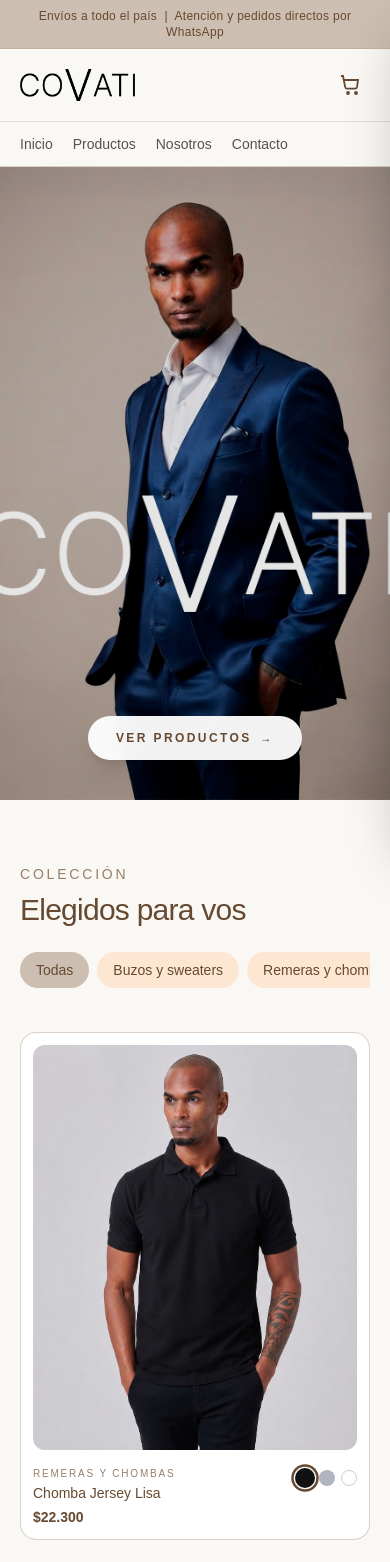
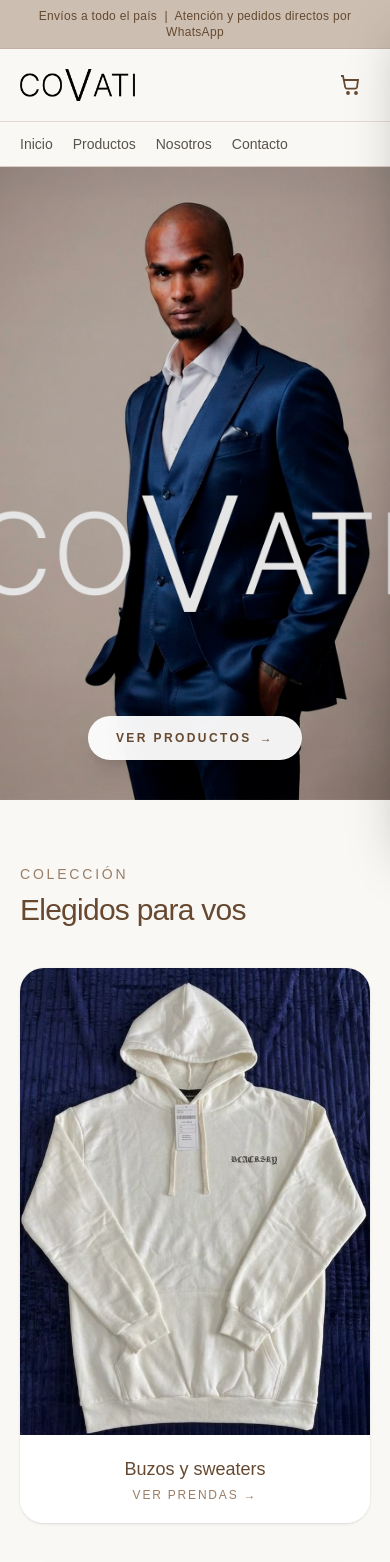
Before and after one commit to franco10000/covati-tienda, a Next.js app: page / in a window 390 px wide. Shown: the top 1562 px of the page. Built offline with nearby package versions, Linux system fonts and the light colour scheme.

Commit message:
Corrección de rutas de imágenes, header, footer y diseño de categoría

```diff
--- a/app/layout.tsx
+++ b/app/layout.tsx
@@ -28,6 +28,7 @@ export default function RootLayout({
   return (
     <html
       lang="es"
+      data-scroll-behavior="smooth"
       className={`${geistSans.variable} ${geistMono.variable} h-full antialiased`}
     >
       <body className="min-h-full flex flex-col">
--- a/app/page.tsx
+++ b/app/page.tsx
@@ -26,7 +26,7 @@ export default function Home() {
           {/* Contenedor del botón: Centrado en móvil / Inferior izquierdo en escritorio */}
           <div className="absolute inset-x-0 bottom-10 sm:bottom-16 flex justify-center sm:justify-start sm:left-16 lg:left-10 z-10 px-4 sm:px-0">
             <a
-              href="/productos"
+              href="#productos"
               className="group relative inline-flex items-center justify-center rounded-full bg-white/95 backdrop-blur-md px-7 py-3.5 sm:px-8 sm:py-4 text-xs sm:text-sm font-semibold uppercase tracking-[0.2em] text-covati-brown shadow-xl transition-all duration-300 hover:bg-covati-brown hover:text-white active:scale-95"
             >
               Ver productos
--- a/components/ProductCard.tsx
+++ b/components/ProductCard.tsx
@@ -24,29 +24,30 @@ const getColorCode = (colorName: string) => {
 };
 
 export default function ProductCard({ product, onSelect }: ProductCardProps) {
-  // Extraemos los colores únicos de las variantes
+  // Extraemos los colores únicos de las variantes[cite: 3]
   const availableColors = Array.from(
     new Set(product.variants?.map((v) => v.color).filter(Boolean))
   ) as string[];
 
-  // Estado para controlar qué color está seleccionado en la tarjeta (por defecto el primero)
+  // Estado para controlar qué color está seleccionado en la tarjeta (por defecto el primero)[cite: 3]
   const [selectedColor, setSelectedColor] = useState<string>(availableColors[0] || "");
 
-  // Buscamos si hay una imagen específica para esta variante de color
-  // (Si en tus variantes guardas imagen por color, la toma; si no, usa la principal del producto)
+  // Buscamos si hay una variante específica para este color[cite: 3]
   const currentVariant = product.variants?.find((v) => v.color === selectedColor);
 
-  // Si la variante no tiene imagen, busca la principal del producto,
-  // y si tampoco hay, muestra el logo o imagen por defecto de Cobatti
-  const DEFAULT_IMAGE = "logo-default.png"; // <--- Ajusta esta ruta según la ubicación de tu logo
-  const displayImage = currentVariant?.image && currentVariant.image.trim() !== ""
-    ? currentVariant.image
-    : (product.images?.[0] && product.images[0].trim() !== "" ? product.images[0] : DEFAULT_IMAGE);
+  // Determinamos la imagen cruda priorizando la variante, luego el producto, o por defecto[cite: 3]
+  const rawImage = currentVariant?.image || product.images?.[0];
+
+  // Limpiamos y forzamos una ruta absoluta que comience con "/" para que no falle en subcarpetas[cite: 3]
+  const displayImage =
+    rawImage && rawImage.trim() !== "" && rawImage !== "noImages"
+      ? (rawImage.startsWith("/") ? rawImage : `/${rawImage}`)
+      : "/logo-default.png";
 
   const displayPrice = product.basePrice ?? product.price ?? 0;
 
   const handleColorClick = (e: React.MouseEvent, color: string) => {
-    e.stopPropagation(); // Evita que se abra el modal al hacer clic en el círculo de color
+    e.stopPropagation(); // Evita que se abra el modal al hacer clic en el círculo de color[cite: 3]
     setSelectedColor(color);
   };
 
@@ -63,8 +64,8 @@ export default function ProductCard({ product, onSelect }: ProductCardProps) {
             alt={`${product.name} - ${selectedColor}`}
             className="h-full w-full object-cover transition-transform duration-300 group-hover:scale-105"
             onError={(e) => {
-              // Si la imagen falla al cargar (porque el archivo no existe), pone el logo por defecto
-              e.currentTarget.src = "/logo-default.png"; // O la ruta exacta de tu logo
+              // Si la imagen falla al cargar, pone el logo por defecto[cite: 3]
+              e.currentTarget.src = "/logo-default.png";
             }}
           />
         ) : (
--- a/components/ProductGrid.tsx
+++ b/components/ProductGrid.tsx
@@ -1,13 +1,12 @@
 "use client";
 
-import { useState } from "react";
-import ProductCard from "@/components/ProductCard";
-import ProductModal from "@/components/ProductModal"; // <--- 1. Importamos el modal
+import { useState, useEffect } from "react";
+import Link from "next/link";
 import { products } from "@/data/products";
-import type { ProductCategory, Product } from "@/types/products"; // <--- Añadimos Product
+import type { ProductCategory, Product } from "@/types/products";
 
-const categories: { label: string; value: ProductCategory | "all" }[] = [
-  { label: "Todas", value: "all" },
+// Lista de categorías de tu tienda
+const categoriesList: { label: string; value: ProductCategory }[] = [
   { label: "Buzos y sweaters", value: "Buzos y sweaters" },
   { label: "Remeras y chombas", value: "Remeras y chombas" },
   { label: "Shorts y bermudas", value: "Shorts y bermudas" },
@@ -17,74 +16,114 @@ const categories: { label: string; value: ProductCategory | "all" }[] = [
   { label: "Conjuntos", value: "Conjuntos" },
 ];
 
-export default function ProductGrid() {
-  const [selectedCategory, setSelectedCategory] = useState<
-    "all" | ProductCategory
-  >("all");
+// Componente para cada Tarjeta de Categoría con carrusel automático
+function CategoryCard({
+  categoryLabel,
+  categoryValue,
+  allProducts,
+}: {
+  categoryLabel: string;
+  categoryValue: ProductCategory;
+  allProducts: Product[];
+}) {
+  // 1. Buscamos todas las prendas que pertenecen a esta categoría
+  const categoryProducts = allProducts.filter(
+    (p) => p.category === categoryValue || p.secondaryCategories?.includes(categoryValue)
+  );
 
-  // Estado para saber qué producto se abrió en el modal de detalles
-  const [selectedProduct, setSelectedProduct] = useState<Product | null>(null);
+  // 2. Extraemos las imágenes disponibles de esas prendas
+  const images = categoryProducts
+    .flatMap((p) => {
+      // Priorizar imágenes de variantes o del producto
+      const variantImages = p.variants?.map((v) => v.image).filter(Boolean) as string[];
+      if (variantImages && variantImages.length > 0) return variantImages;
+      return p.images && p.images.length > 0 ? p.images : [];
+    })
+    .filter((img) => img && img.trim() !== "");
 
-  const filteredProducts = products.filter((product) => {
-    if (selectedCategory === "all") return true;
-    if (product.category === selectedCategory) return true;
-    if (product.secondaryCategories?.includes(selectedCategory)) return true;
-    return false;
-  });
+  // Si no hay imágenes de productos en esa categoría, usa la por defecto
+  const displayImages = images.length > 0 ? Array.from(new Set(images)) : ["/logo-default.png"];
+
+  // 3. Estado para la transición de imágenes cada 5 segundos
+  const [currentIndex, setCurrentIndex] = useState(0);
+
+  useEffect(() => {
+    if (displayImages.length <= 1) return;
+
+    const interval = setInterval(() => {
+      setCurrentIndex((prev) => (prev + 1) % displayImages.length);
+    }, 5000); // 5000 ms = 5 segundos
+
+    return () => clearInterval(interval);
+  }, [displayImages.length]);
+
+  // Generamos una URL limpia para la categoría (ej: /categoria/buzos-y-sweaters)
+  const categorySlug = encodeURIComponent(
+    categoryValue.toLowerCase().replace(/\s+/g, "-")
+  );
 
   return (
-    <section id="productos" className="scroll-mt-24 py-16 sm:py-24">
-      <div className="mb-10 flex flex-col gap-6 sm:flex-row sm:items-end sm:justify-between">
-        <div>
-          <p className="text-sm uppercase tracking-[0.2em] text-covati-taupe">
-            Colección
-          </p>
+    <Link
+      href={`/categoria/${categorySlug}`}
+      className="group flex flex-col overflow-hidden rounded-3xl bg-white shadow-sm transition-all duration-500 hover:shadow-xl hover:-translate-y-1"
+    >
+      {/* Marco de la imagen en formato 3/4 igual que las tarjetas de productos */}
+      <div className="relative aspect-[3/4] w-full overflow-hidden bg-covati-cream/40">
+        {displayImages.map((imgSrc, idx) => (
+          <img
+            key={`${imgSrc}-${idx}`}
+            src={imgSrc}
+            alt={categoryLabel}
+            className={`absolute inset-0 h-full w-full object-cover object-center transition-all duration-1000 ease-in-out group-hover:scale-105 ${
+              idx === currentIndex ? "opacity-100 scale-100" : "opacity-0 scale-100"
+            }`}
+            onError={(e) => {
+              e.currentTarget.src = "/logo-default.png";
+            }}
+          />
+        ))}
 
-          <h2 className="mt-2 text-3xl font-medium tracking-tight text-covati-brown sm:text-4xl">
-            Elegidos para vos
-          </h2>
-        </div>
-
-        <div
-          className="flex max-w-full gap-2 overflow-x-auto pb-1"
-          aria-label="Filtrar por categoría"
-        >
-          {categories.map((category) => {
-            const isSelected = selectedCategory === category.value;
-
-            return (
-              <button
-                key={category.value}
-                type="button"
-                onClick={() => setSelectedCategory(category.value)}
-                className={`shrink-0 rounded-full px-4 py-2 text-sm transition-colors ${
-                  isSelected
-                    ? "bg-covati-sand text-covati-brown"
-                    : "bg-covati-cream/60 text-covati-brown hover:bg-covati-cream"
-                }`}
-              >
-                {category.label}
-              </button>
-            );
-          })}
-        </div>
+        {/* Capa decorativa sutil al pasar el cursor */}
+        <div className="absolute inset-0 bg-black/5 opacity-0 transition-opacity duration-300 group-hover:opacity-100" />
       </div>
 
-      <div className="grid grid-cols-1 gap-x-5 gap-y-10 sm:grid-cols-2 lg:grid-cols-3 xl:grid-cols-4">
-        {filteredProducts.map((product) => (
-          <ProductCard
-            key={product.id}
-            product={product}
-            onSelect={(p) => setSelectedProduct(p)} // <--- Le pasamos la función para abrir el modal
+      {/* Nombre de la categoría abajo de la tarjeta */}
+      <div className="p-5 text-center bg-white">
+        <h3 className="text-lg font-medium text-covati-brown transition-colors group-hover:text-covati-taupe">
+          {categoryLabel}
+        </h3>
+        <p className="mt-1 text-xs uppercase tracking-[0.15em] text-covati-taupe font-medium">
+          Ver prendas →
+        </p>
+      </div>
+    </Link>
+  );
+}
+
+export default function ProductGrid() {
+  return (
+    <section id="productos" className="scroll-mt-24 py-16 sm:py-24">
+      {/* Encabezado original de la sección */}
+      <div className="mb-10 flex flex-col gap-2">
+        <p className="text-sm uppercase tracking-[0.2em] text-covati-taupe">
+          Colección
+        </p>
+        <h2 className="text-3xl font-medium tracking-tight text-covati-brown sm:text-4xl">
+          Elegidos para vos
+        </h2>
+      </div>
+
+      {/* Grilla de Categorías (misma cantidad de columnas que los productos) */}
+      <div className="grid grid-cols-1 gap-x-6 gap-y-10 sm:grid-cols-2 lg:grid-cols-3 xl:grid-cols-4">
+        {categoriesList.map((cat) => (
+          <CategoryCard
+            key={cat.value}
+            categoryLabel={cat.label}
+            categoryValue={cat.value}
+            allProducts={products}
           />
         ))}
       </div>
-
-      {/* Modal de detalles de la prenda */}
-      <ProductModal
-        product={selectedProduct}
-        onClose={() => setSelectedProduct(null)}
-      />
     </section>
   );
 }
--- a/components/ProductModal.tsx
+++ b/components/ProductModal.tsx
@@ -37,9 +37,14 @@ export default function ProductModal({ product, onClose }: ProductModalProps) {
 
   const variantForColor = product.variants?.find((v) => v.color === selectedColor);
   const DEFAULT_IMAGE = "/logo-default.png";
-  const displayImage = variantForColor?.image && variantForColor.image.trim() !== ""
-      ? variantForColor.image
-      : (product.images?.[0] && product.images[0].trim() !== "" ? product.images[0] : DEFAULT_IMAGE);
+
+  // Obtenemos la imagen de la variante o del producto, evitando "noImages"
+  const rawImage = (variantForColor?.image && variantForColor.image.trim() !== "" && variantForColor.image !== "noImages")
+    ? variantForColor.image
+    : (product.images?.[0] && product.images[0].trim() !== "" && product.images[0] !== "noImages" ? product.images[0] : DEFAULT_IMAGE);
+
+  // Forzamos una ruta absoluta que comience con "/" para prevenir errores en subcarpetas
+  const displayImage = rawImage.startsWith("/") ? rawImage : `/${rawImage}`;
 
   const selectedVariant = product.variants?.find(
     (v) => v.size === selectedSize && v.color === selectedColor
```
Also changed, not shown: app/categoria/[slug]/page.tsx (added, +91 -0 lines), components/CartDrawer.tsx (+25 -9 lines), components/Footer.tsx (+4 -4 lines), components/Header.tsx (+5 -5 lines).
